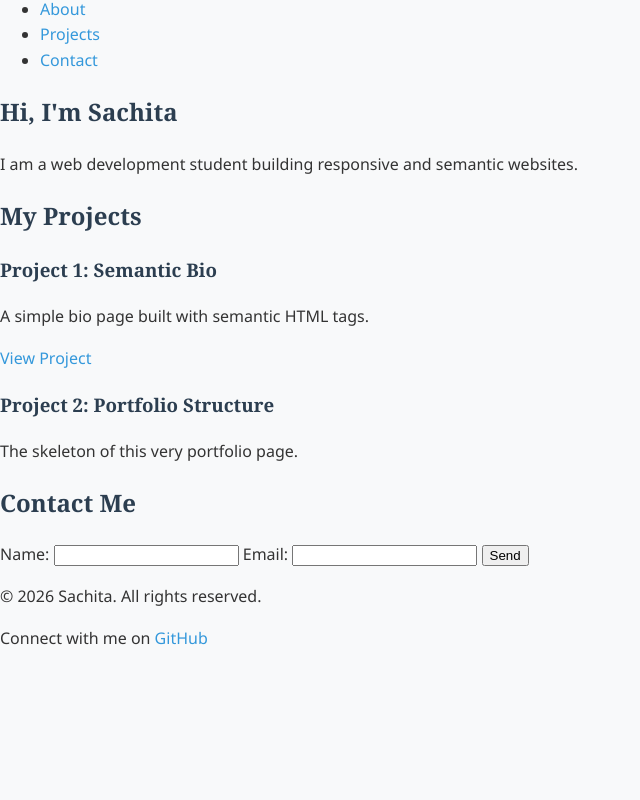
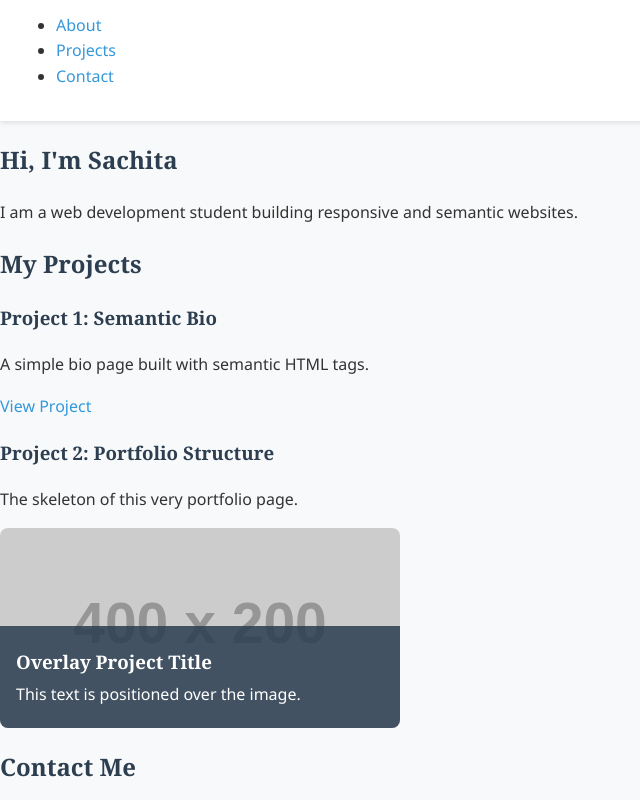
Before and after one commit to sachita0104/Web_Dev_Lab, a plain HTML site: page P6 index.html in a window 1280 px wide. Shown: the part 45-845 px from the top of the page, without its empty margins (0-640 px from the left). Before the commit the page ends 800 px from the top, so only its background shows below. Drawn offline with Linux system fonts and the light colour scheme; placeholder pictures from the web are drawn by us.

Commit message:
feat: complete P8 sticky navbar and card overlay

```diff
--- a/P6 index.html
+++ b/P6 index.html
@@ -27,7 +27,6 @@
 
         <section id="projects">
             <h2>My Projects</h2>
-
             <article class="project-card">
                 <h3>Project 1: Semantic Bio</h3>
                 <p>A simple bio page built with semantic HTML tags.</p>
@@ -37,6 +36,17 @@
             <article class="project-card">
                 <h3>Project 2: Portfolio Structure</h3>
                 <p>The skeleton of this very portfolio page.</p>
+            </article>
+            <!-- P8: Card with Overlay -->
+            <article class="project-card overlay-card">
+                <div class="image-container">
+                    <img src="https://via.placeholder.com/400x200/3498db/ffffff?text=Project+Image" alt="Project Placeholder">
+
+                    <div class="card-overlay">
+                        <h3>Overlay Project Title</h3>
+                        <p>This text is positioned over the image.</p>
+                    </div>
+                </div>
             </article>
         </section>
 
--- a/styles.css
+++ b/styles.css
@@ -33,3 +33,43 @@ a {
 a:hover {
     text-decoration: underline;
 }
+
+header {
+    position: sticky;
+    top: 0;
+    z-index: 100;
+    background-color: var(--card-bg);
+    padding: var(--spacing-md);
+    box-shadow: 0 2px 5px rgba(0,0,0,0.1);
+}
+
+.image-container {
+    position: relative;
+    width: 100%;
+    max-width: 400px;
+    margin-top: var(--spacing-md);
+}
+
+.image-container img {
+    width: 100%;
+    display: block;
+    border-radius: 8px;
+}
+
+.card-overlay {
+    position: absolute;
+    bottom: 0;
+    left: 0;
+    width: 100%;
+    background: rgba(44, 62, 80, 0.85);
+    color: white;
+    padding: var(--spacing-md);
+    box-sizing: border-box;
+    border-bottom-left-radius: 8px;
+    border-bottom-right-radius: 8px;
+}
+
+.card-overlay h3, .card-overlay p {
+    color: white;
+    margin: 5px 0;
+}
```
